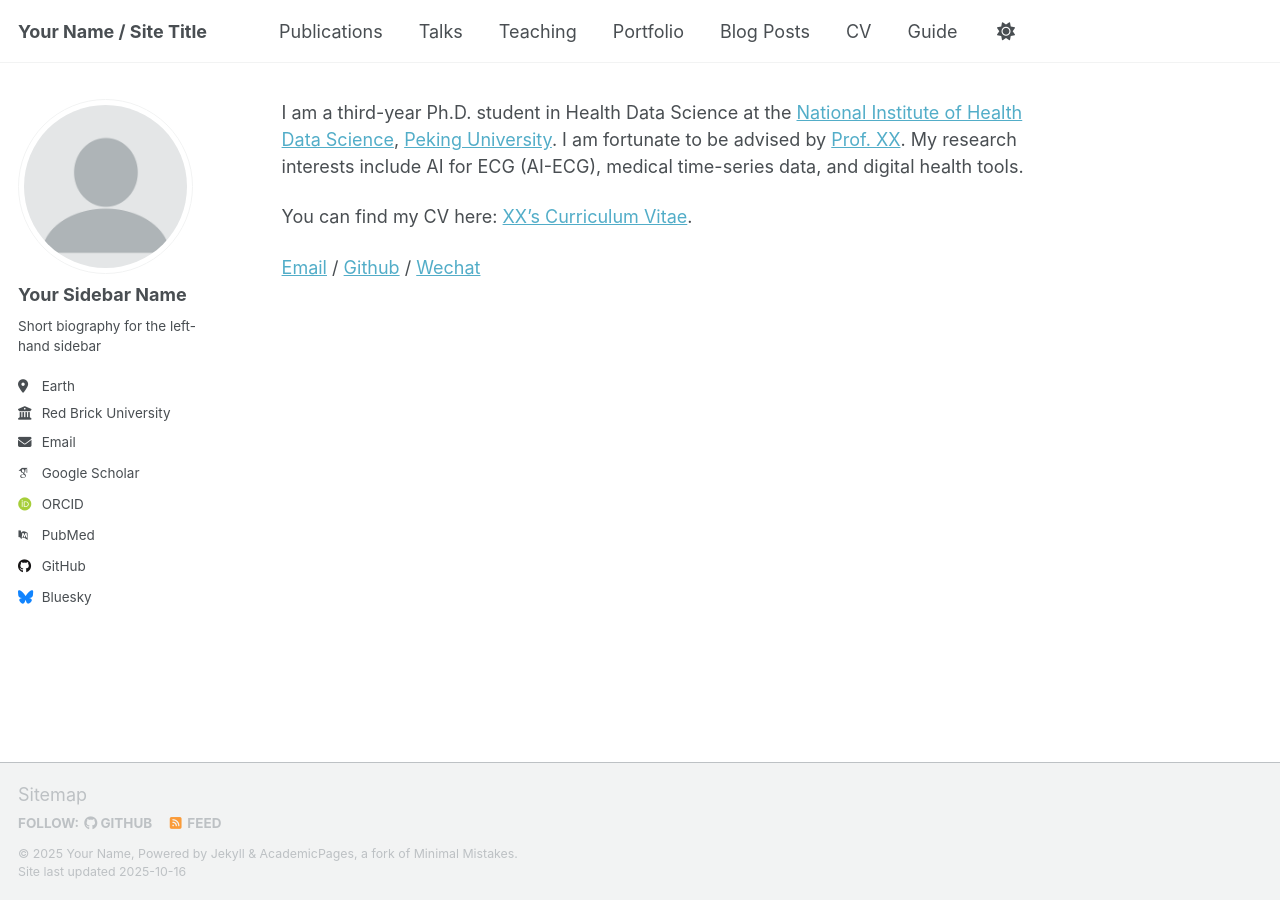
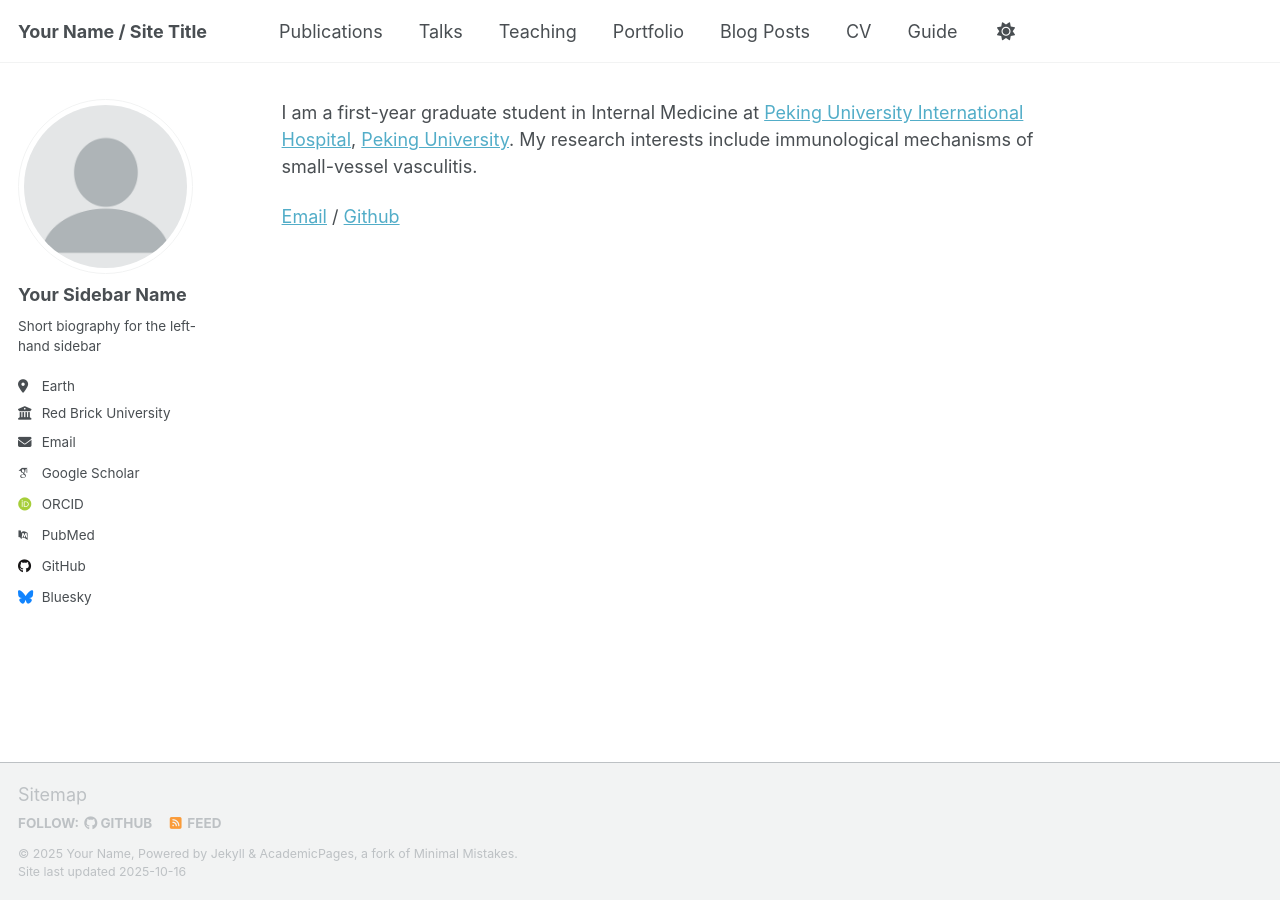
Before and after one commit to fanqin173/fanqin173.github.io, a Jekyll site: the page built from _pages/about.md, in a window 1280 px wide. Built offline with Jekyll 4.4.1, drawn with Linux system fonts in a browser that asks for light colours; some web fonts are replaced; our own code applies the rules of GitHub Pages for plain Markdown files; a script that is not in the unit is left out.

Commit message:
Update about.md

```diff
--- a/_pages/about.md
+++ b/_pages/about.md
@@ -1,5 +1,3 @@
-I am a third-year Ph.D. student in Health Data Science at the [National Institute of Health Data Science](https://www.nihds.pku.edu.cn/), [Peking University](https://www.pku.edu.cn/). I am fortunate to be advised by [Prof. XX](). My research interests include AI for ECG (AI-ECG), medical time-series data, and digital health tools.
+I am a first-year graduate student in Internal Medicine at [Peking University International Hospital](https://www.pkuih.edu.cn/), [Peking University](https://www.pku.edu.cn/). My research interests include immunological mechanisms of small-vessel vasculitis.
 
-You can find my CV here: [XX's Curriculum Vitae](../assets/Curriculum_Vitae.pdf).
-
-[Email](mailto:xxx@stu.pku.edu.cn) / [Github](https://github.com/xxx) / [Wechat](../images/wechat.jpg)
+[Email](mailto:3318283243@qq.com) / [Github](https://fanqin173.github.io)
```
